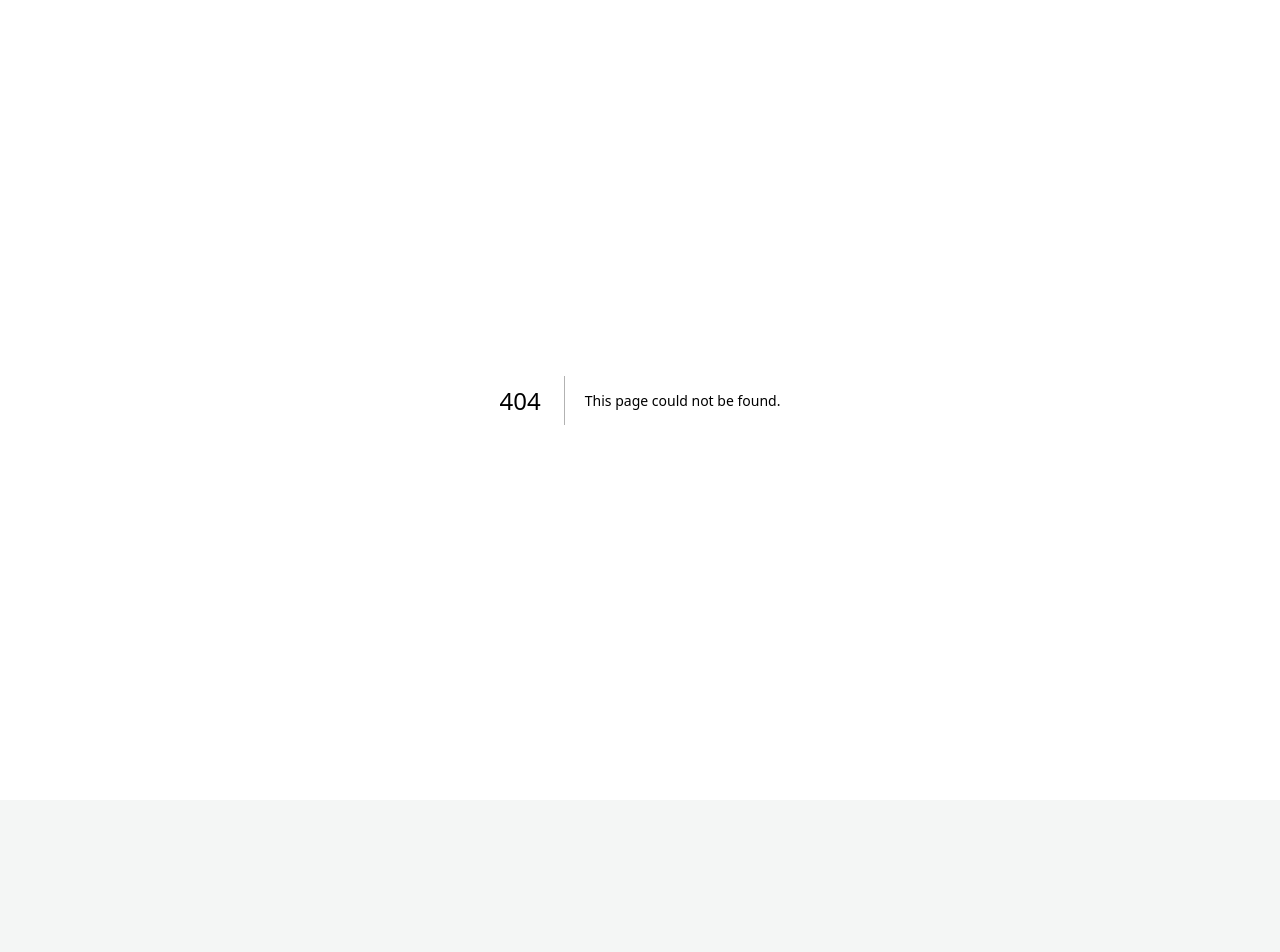
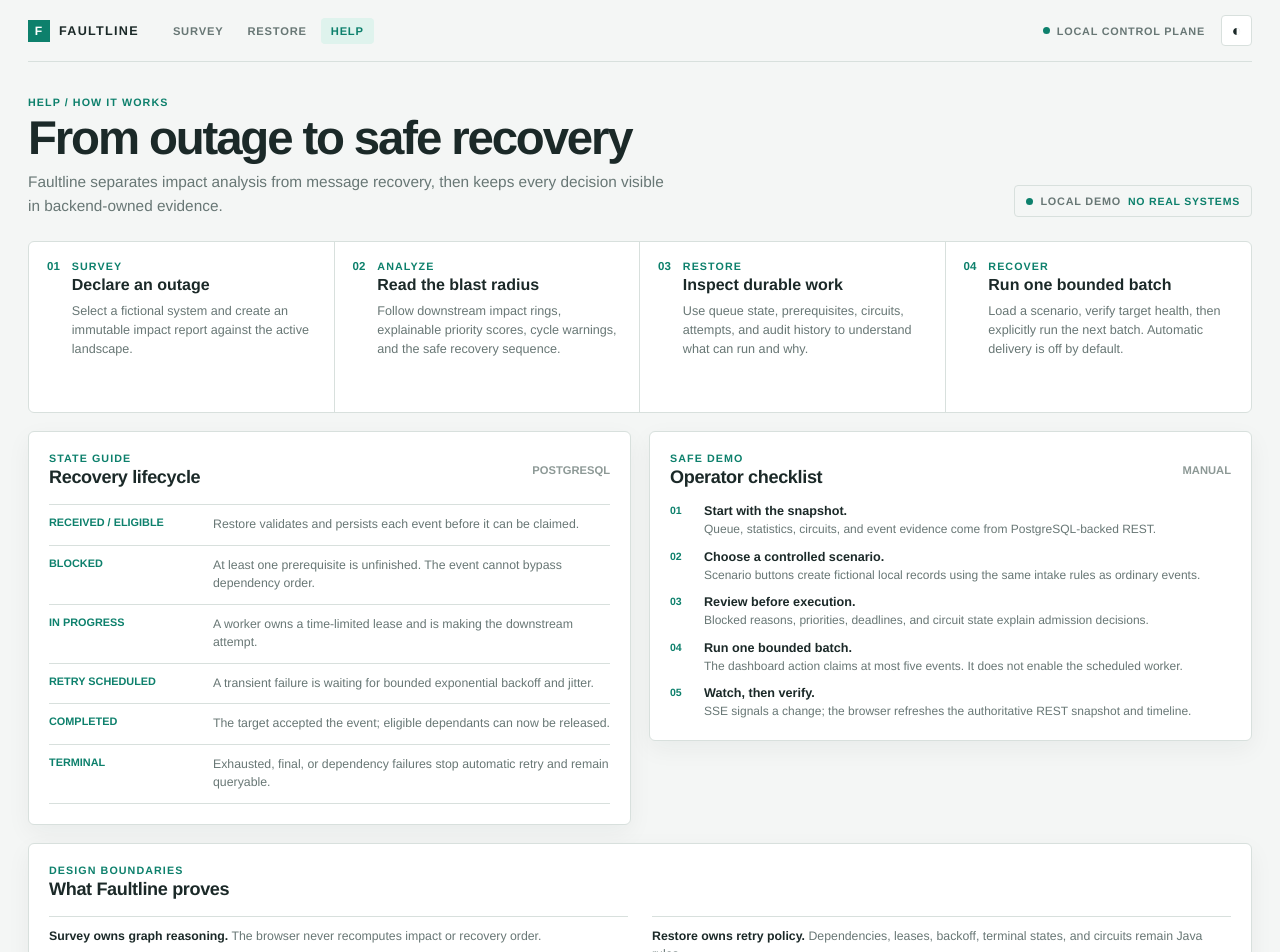
Before and after one commit to shreemangalam/faultline, a Next.js app in the folder dashboard/: page /help in a window 1280 px wide. Before the commit this address had no page. Shown: the top 952 px of the page. Before the commit the page ends 800 px from the top, so only its background shows below. Built offline with nearby package versions, Linux system fonts and the light colour scheme.

Commit message:
feat(dashboard): add operator help

```diff
--- /dev/null
+++ b/dashboard/app/help/page.tsx
@@ -0,0 +1,81 @@
+"use client";
+
+import Link from "next/link";
+import { useEffect, useState } from "react";
+
+type Theme = "dark" | "light";
+
+const lifecycle = [
+  ["RECEIVED / ELIGIBLE", "Restore validates and persists each event before it can be claimed."],
+  ["BLOCKED", "At least one prerequisite is unfinished. The event cannot bypass dependency order."],
+  ["IN PROGRESS", "A worker owns a time-limited lease and is making the downstream attempt."],
+  ["RETRY SCHEDULED", "A transient failure is waiting for bounded exponential backoff and jitter."],
+  ["COMPLETED", "The target accepted the event; eligible dependants can now be released."],
+  ["TERMINAL", "Exhausted, final, or dependency failures stop automatic retry and remain queryable."]
+];
+
+export default function HelpPage() {
+  const [theme, setTheme] = useState<Theme>("dark");
+
+  useEffect(() => {
+    const savedTheme = window.localStorage.getItem("faultline-theme");
+    if (savedTheme === "light" || savedTheme === "dark") setTheme(savedTheme);
+    else if (window.matchMedia("(prefers-color-scheme: light)").matches) setTheme("light");
+  }, []);
+
+  useEffect(() => {
+    document.documentElement.dataset.theme = theme;
+    window.localStorage.setItem("faultline-theme", theme);
+  }, [theme]);
+
+  const themeLabel = theme === "dark" ? "Use light theme" : "Use dark theme";
+
+  return <main className="app-shell help-shell">
+    <header className="topbar">
+      <div className="brand"><span className="brand-mark">F</span><span>FAULTLINE</span></div>
+      <nav className="module-nav" aria-label="Faultline modules"><Link href="/">Survey</Link><Link href="/restore">Restore</Link><Link className="active" href="/help">Help</Link></nav>
+      <div className="topbar-actions"><span className="environment"><i />LOCAL CONTROL PLANE</span><button className="theme-toggle" type="button" onClick={() => setTheme(theme === "dark" ? "light" : "dark")} aria-label={themeLabel} title={themeLabel}>{theme === "dark" ? "☼" : "◐"}</button></div>
+    </header>
+
+    <section className="page-heading">
+      <div><p className="eyebrow">HELP / HOW IT WORKS</p><h1>From outage to safe recovery</h1><p className="lede">Faultline separates impact analysis from message recovery, then keeps every decision visible in backend-owned evidence.</p></div>
+      <div className="landscape-state"><span className="pulse" />LOCAL DEMO <strong>NO REAL SYSTEMS</strong></div>
+    </section>
+
+    <section className="how-flow" aria-label="Faultline workflow">
+      <article><span>01</span><div><p className="eyebrow">SURVEY</p><h2>Declare an outage</h2><p>Select a fictional system and create an immutable impact report against the active landscape.</p></div></article>
+      <article><span>02</span><div><p className="eyebrow">ANALYZE</p><h2>Read the blast radius</h2><p>Follow downstream impact rings, explainable priority scores, cycle warnings, and the safe recovery sequence.</p></div></article>
+      <article><span>03</span><div><p className="eyebrow">RESTORE</p><h2>Inspect durable work</h2><p>Use queue state, prerequisites, circuits, attempts, and audit history to understand what can run and why.</p></div></article>
+      <article><span>04</span><div><p className="eyebrow">RECOVER</p><h2>Run one bounded batch</h2><p>Load a scenario, verify target health, then explicitly run the next batch. Automatic delivery is off by default.</p></div></article>
+    </section>
+
+    <section className="help-grid">
+      <div className="panel help-panel">
+        <div className="panel-heading"><div><p className="eyebrow">STATE GUIDE</p><h2>Recovery lifecycle</h2></div><span className="panel-code">POSTGRESQL</span></div>
+        <dl className="status-guide">{lifecycle.map(([state, description]) => <div key={state}><dt>{state}</dt><dd>{description}</dd></div>)}</dl>
+      </div>
+
+      <div className="panel help-panel">
+        <div className="panel-heading"><div><p className="eyebrow">SAFE DEMO</p><h2>Operator checklist</h2></div><span className="panel-code">MANUAL</span></div>
+        <ol className="operator-checklist">
+          <li><strong>Start with the snapshot.</strong><span>Queue, statistics, circuits, and event evidence come from PostgreSQL-backed REST.</span></li>
+          <li><strong>Choose a controlled scenario.</strong><span>Scenario buttons create fictional local records using the same intake rules as ordinary events.</span></li>
+          <li><strong>Review before execution.</strong><span>Blocked reasons, priorities, deadlines, and circuit state explain admission decisions.</span></li>
+          <li><strong>Run one bounded batch.</strong><span>The dashboard action claims at most five events. It does not enable the scheduled worker.</span></li>
+          <li><strong>Watch, then verify.</strong><span>SSE signals a change; the browser refreshes the authoritative REST snapshot and timeline.</span></li>
+        </ol>
+      </div>
+
+      <div className="panel help-panel help-boundaries">
+        <div className="panel-heading"><div><p className="eyebrow">DESIGN BOUNDARIES</p><h2>What Faultline proves</h2></div></div>
+        <ul>
+          <li><strong>Survey owns graph reasoning.</strong> The browser never recomputes impact or recovery order.</li>
+          <li><strong>Restore owns retry policy.</strong> Dependencies, leases, backoff, terminal states, and circuits remain Java rules.</li>
+          <li><strong>PostgreSQL owns durable truth.</strong> SSE can drop invalidations; reconnects always rebuild from REST.</li>
+          <li><strong>The simulator owns no real data.</strong> Targets, payload references, and business flows are fictional and local.</li>
+        </ul>
+        <div className="help-links"><Link href="/">Open Survey <span>↗</span></Link><Link href="/restore">Open Restore <span>↗</span></Link></div>
+      </div>
+    </section>
+  </main>;
+}
--- a/dashboard/app/page.tsx
+++ b/dashboard/app/page.tsx
@@ -75,7 +75,7 @@
 
   return <main className="app-shell">
     <header className="topbar">
-      <div className="brand"><span className="brand-mark">F</span><span>FAULTLINE</span></div><nav className="module-nav" aria-label="Faultline modules"><Link className="active" href="/">Survey</Link><Link href="/restore">Restore</Link></nav>
+      <div className="brand"><span className="brand-mark">F</span><span>FAULTLINE</span></div><nav className="module-nav" aria-label="Faultline modules"><Link className="active" href="/">Survey</Link><Link href="/restore">Restore</Link><Link href="/help">Help</Link></nav>
       <div className="topbar-actions"><span className="environment"><i />LOCAL LANDSCAPE</span><button className="theme-toggle" type="button" onClick={() => setTheme(theme === "dark" ? "light" : "dark")} aria-label={themeLabel} title={themeLabel}>{theme === "dark" ? "☼" : "◐"}</button></div>
     </header>
     <section className="page-heading"><div><p className="eyebrow">SURVEY / ACTIVE LANDSCAPE</p><h1>Integration impact analysis</h1><p className="lede">Trace downstream exposure and establish a safe recovery order from the active landscape.</p></div><div className="landscape-state"><span className="pulse" />ACTIVE TOPOLOGY <strong>{healthMap ? "ONLINE" : "CONNECTING"}</strong></div></section>
--- a/dashboard/app/restore/page.tsx
+++ b/dashboard/app/restore/page.tsx
@@ -122,7 +122,7 @@
   return <main className="app-shell restore-shell">
     <header className="topbar">
       <div className="brand"><span className="brand-mark">F</span><span>FAULTLINE</span></div>
-      <nav className="module-nav" aria-label="Faultline modules"><Link href="/">Survey</Link><Link className="active" href="/restore">Restore</Link></nav>
+      <nav className="module-nav" aria-label="Faultline modules"><Link href="/">Survey</Link><Link className="active" href="/restore">Restore</Link><Link href="/help">Help</Link></nav>
       <div className="topbar-actions"><span className="environment"><i />LOCAL CONTROL PLANE</span><button className="theme-toggle" type="button" onClick={() => setTheme(theme === "dark" ? "light" : "dark")} aria-label={themeLabel} title={themeLabel}>{theme === "dark" ? "☼" : "◐"}</button></div>
     </header>
 
--- a/dashboard/app/styles.css
+++ b/dashboard/app/styles.css
@@ -152,3 +152,31 @@
 @media (max-width:1200px) { .restore-metrics { grid-template-columns:repeat(3, 1fr); } .restore-metrics .metric:nth-child(3) { border-right:0; } .restore-metrics .metric:nth-child(-n+3) { border-bottom:1px solid var(--line); } .restore-grid, .restore-lower { grid-template-columns:1fr; } }
 @media (max-width:720px) { .module-nav { margin-left:10px; } .topbar-actions .environment { display:none; } .restore-heading { align-items:flex-start; } .restore-metrics { grid-template-columns:1fr 1fr; } .restore-metrics .metric:nth-child(3) { border-right:1px solid var(--line); } .restore-metrics .metric:nth-child(2n) { border-right:0; } .restore-metrics .metric:nth-child(-n+4) { border-bottom:1px solid var(--line); } .queue-table th:nth-child(3), .queue-table td:nth-child(3), .queue-table th:nth-child(5), .queue-table td:nth-child(5) { display:none; } .event-detail dl { grid-template-columns:1fr 1fr; } }
 @media (max-width:500px) { .brand > span:nth-child(2) { display:none; } .module-nav { margin-left:5px; } .restore-metrics { grid-template-columns:1fr; } .restore-metrics .metric { border-right:0; border-bottom:1px solid var(--line); } .timeline li { grid-template-columns:1fr 13px 1.4fr; } .timeline li::after { left:calc(41.67% + 10px); } }
+
+.help-shell { max-width:1500px; }
+.how-flow { display:grid; grid-template-columns:repeat(4, 1fr); margin-bottom:18px; overflow:hidden; border:1px solid var(--line); border-radius:6px; background:var(--panel); }
+.how-flow article { display:grid; grid-template-columns:auto 1fr; gap:12px; min-height:170px; padding:18px; border-right:1px solid var(--line); }
+.how-flow article:last-child { border-right:0; }
+.how-flow article > span { color:var(--accent); font-size:.72rem; font-weight:800; }
+.how-flow h2 { margin:4px 0 8px; font-size:1rem; }
+.how-flow article p:last-child { margin:0; color:var(--muted); font-size:.79rem; line-height:1.5; }
+.help-grid { display:grid; grid-template-columns:1fr 1fr; gap:18px; align-items:start; }
+.help-panel { padding:20px; }
+.status-guide { margin:0; border-top:1px solid var(--line); }
+.status-guide div { display:grid; grid-template-columns:150px 1fr; gap:14px; padding:11px 0; border-bottom:1px solid var(--line); }
+.status-guide dt { color:var(--accent); font-size:.68rem; font-weight:800; }
+.status-guide dd { margin:0; color:var(--muted); font-size:.77rem; line-height:1.45; }
+.operator-checklist { display:grid; gap:11px; margin:0; padding:0; list-style:none; counter-reset:operator-step; }
+.operator-checklist li { display:grid; grid-template-columns:24px 1fr; gap:0 10px; counter-increment:operator-step; }
+.operator-checklist li::before { content:counter(operator-step, decimal-leading-zero); grid-row:1 / 3; color:var(--accent); font-size:.66rem; font-weight:800; }
+.operator-checklist strong { font-size:.79rem; }
+.operator-checklist span { margin-top:3px; color:var(--muted); font-size:.75rem; line-height:1.45; }
+.help-boundaries { grid-column:1 / -1; }
+.help-boundaries ul { display:grid; grid-template-columns:1fr 1fr; gap:10px 24px; margin:0; padding:0; list-style:none; }
+.help-boundaries li { padding:10px 0; border-top:1px solid var(--line); color:var(--muted); font-size:.77rem; line-height:1.5; }
+.help-boundaries li strong { color:var(--text); }
+.help-links { display:flex; gap:10px; margin-top:17px; }
+.help-links a { display:flex; justify-content:space-between; min-width:150px; padding:10px; border:1px solid var(--accent); border-radius:4px; color:var(--accent); font-size:.75rem; font-weight:750; text-decoration:none; }
+.help-links a:hover { background:var(--accent); color:var(--accent-ink); }
+@media (max-width:1000px) { .how-flow { grid-template-columns:1fr 1fr; } .how-flow article:nth-child(2) { border-right:0; } .how-flow article:nth-child(-n+2) { border-bottom:1px solid var(--line); } }
+@media (max-width:720px) { .how-flow, .help-grid { grid-template-columns:1fr; } .how-flow article { min-height:0; border-right:0; border-bottom:1px solid var(--line); } .how-flow article:nth-child(2) { border-bottom:1px solid var(--line); } .how-flow article:last-child { border-bottom:0; } .help-boundaries { grid-column:auto; } .help-boundaries ul { grid-template-columns:1fr; } }
```
Also changed, not shown: 3 other files (tests, documents, lock files or other folders).
